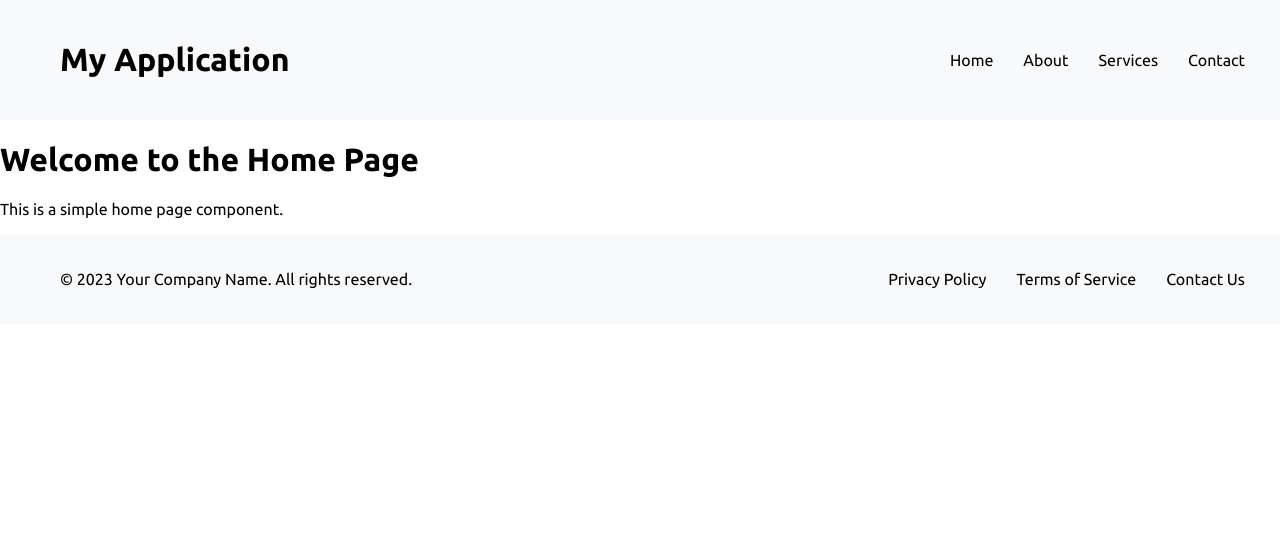
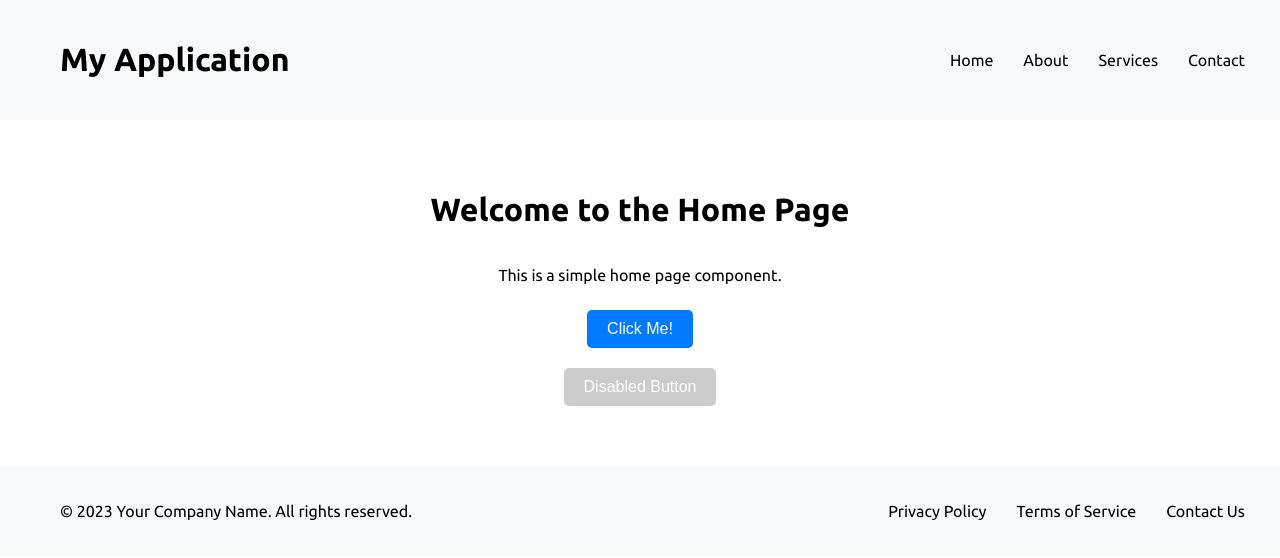
Before and after one commit to Furiza31/tp4-vue, a Vue app: page / in a window 1280 px wide. Shown: the top 558 px of the page. Built offline with nearby package versions, Linux system fonts and the light colour scheme.

Commit message:
Ex7: create BaseButton with primary color

```diff
--- /dev/null
+++ b/src/components/baseButton.vue
@@ -0,0 +1,43 @@
+<template>
+    <!-- Don't forget disabled state -->
+    <button class="base-button" :disabled="disabled" @click="$emit('click')">
+        <slot></slot>
+    </button>
+
+</template>
+
+
+<script>
+export default {
+  name: 'BaseButton',
+  components: {
+  }
+}
+</script>
+
+<style scoped lang="css">
+.base-button {
+    background-color: #007bff;
+    color: white;
+    border: none;
+    padding: 10px 20px;
+    border-radius: 5px;
+    cursor: pointer;
+    font-size: 16px;
+    transition: background-color 0.3s ease;
+    margin-bottom: 10px;
+    margin-top: 10px;
+}
+
+.base-button:hover {
+    background-color: #0056b3;
+    transition: background-color 0.3s ease;
+}
+
+.base-button:disabled {
+    background-color: #ccc;
+    cursor: not-allowed;
+    transition: background-color 0.3s ease;
+}
+
+</style>
--- a/src/pages/HomePage.vue
+++ b/src/pages/HomePage.vue
@@ -2,14 +2,27 @@
   <div class="home-page">
     <h1>Welcome to the Home Page</h1>
     <p>This is a simple home page component.</p>
+    <BaseButton>Click Me!</BaseButton>
+    <BaseButton disabled>Disabled Button</BaseButton>
   </div>
 </template>
 
 <script>
+import BaseButton from '../components/baseButton.vue'
+
 export default {
   name: 'HomePage',
   components: {
-
+    BaseButton
   }
 }
 </script>
+
+<style scoped lang="css">
+.home-page {
+    display: flex;
+    flex-direction: column;
+    align-items: center;
+    margin: 50px;
+}
+</style>
```
